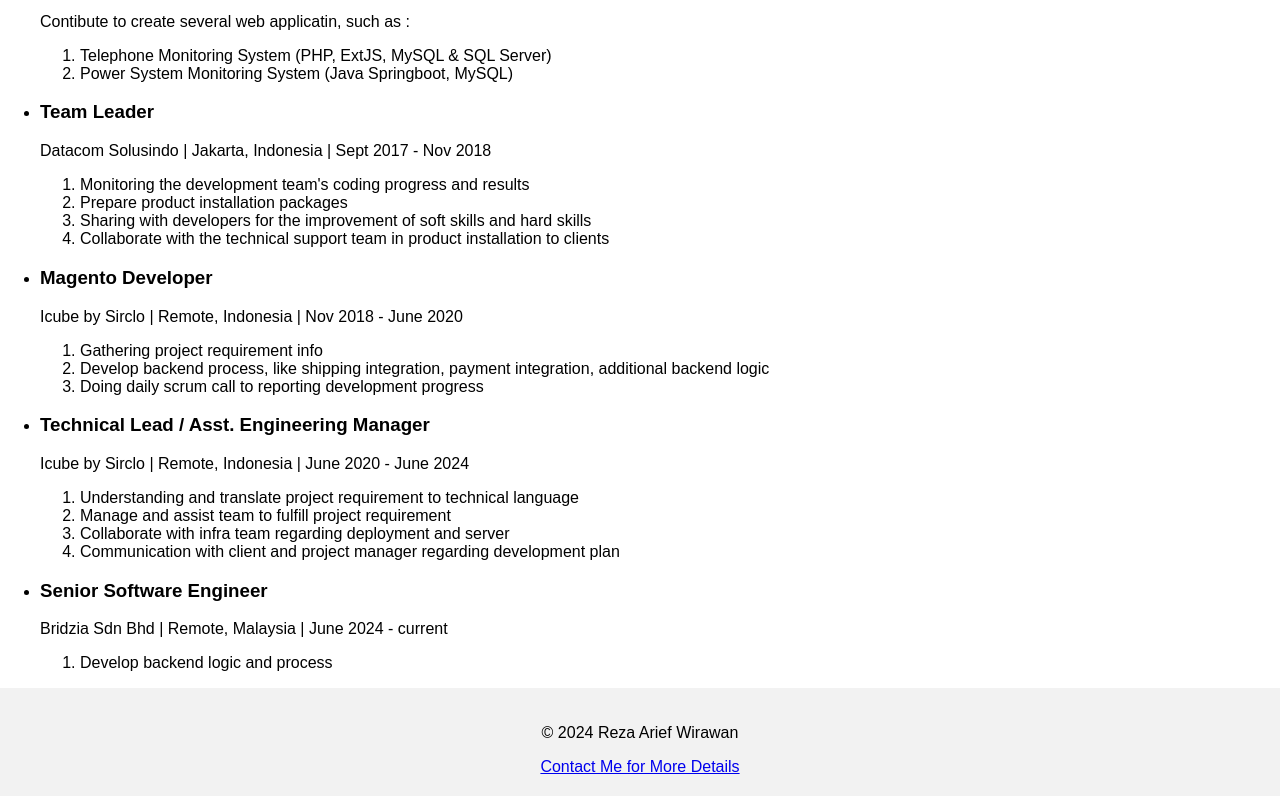
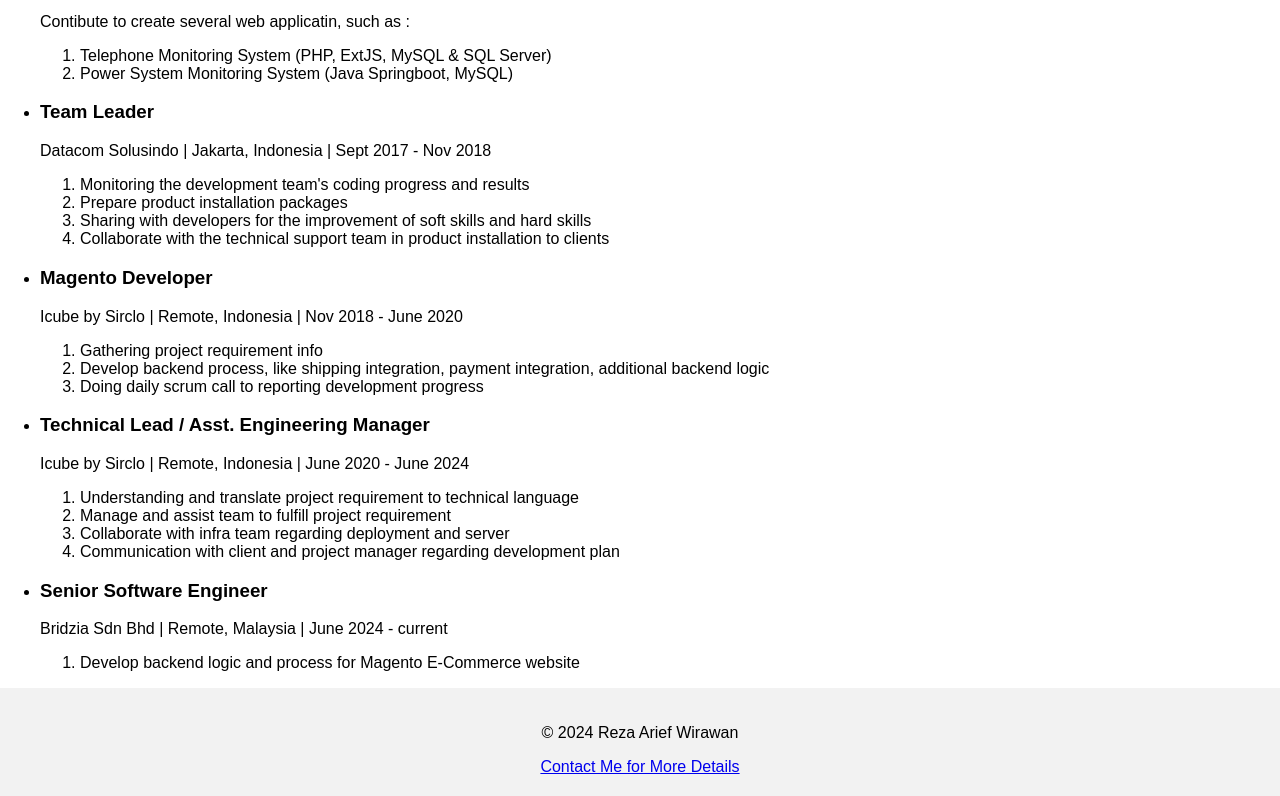
Before and after one commit to rezaarief1411/rezaarief1411.github.io, a plain HTML site: page index.html in a window 1280 px wide. Shown: the part 567-1363 px from the top of the page. Drawn offline with Linux system fonts and the light colour scheme.

Commit message:
adjust experienc content

```diff
--- a/index.html
+++ b/index.html
@@ -70,7 +70,7 @@
                 <h3>Senior Software Engineer</h3>
                 <p>Bridzia Sdn Bhd | Remote, Malaysia | June 2024 - current</p>
                 <ol>
-                    <li>Develop backend logic and process</li>
+                    <li>Develop backend logic and process for Magento E-Commerce website</li>
                 </ol>
             </li>
         </ul>
```
